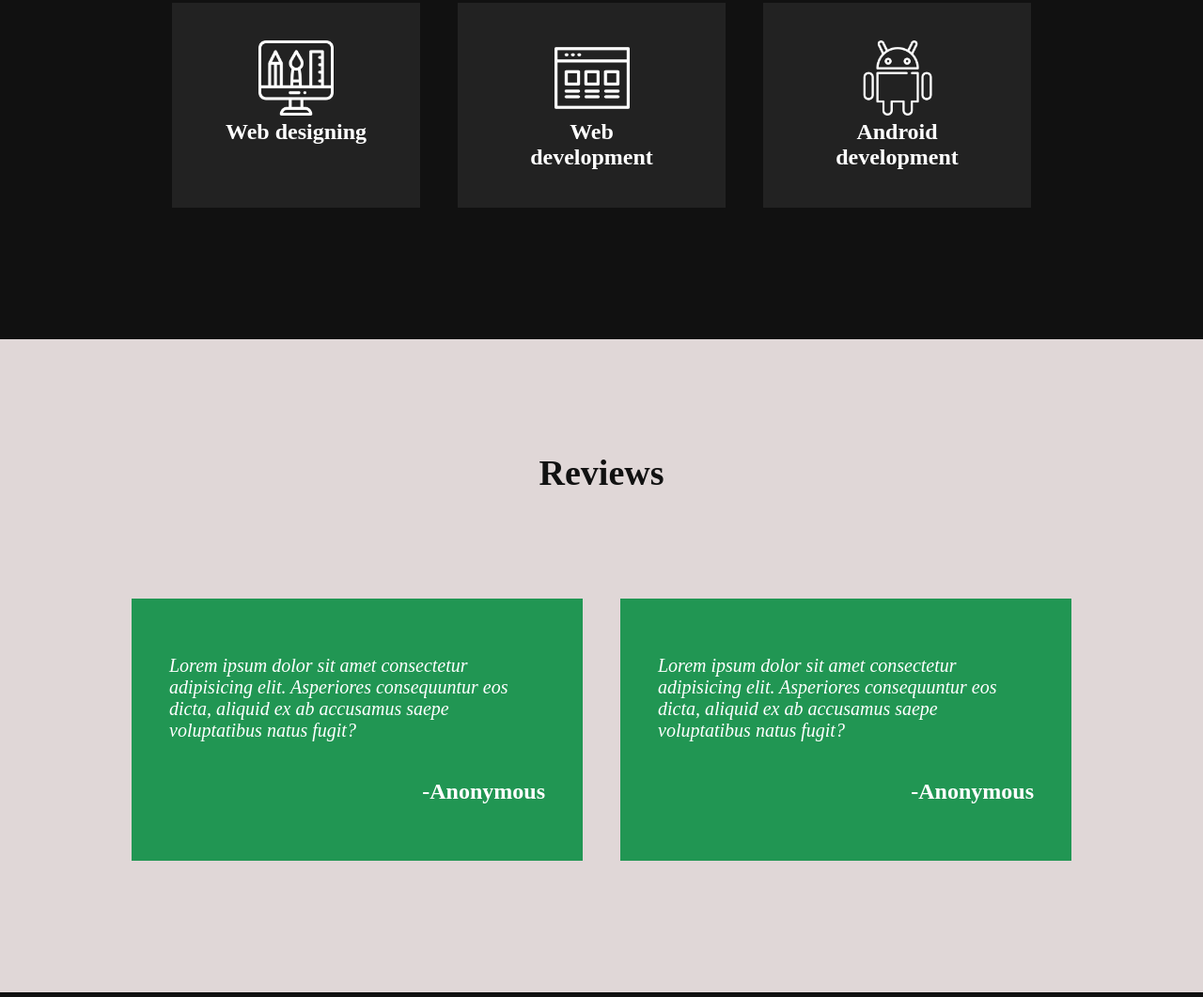
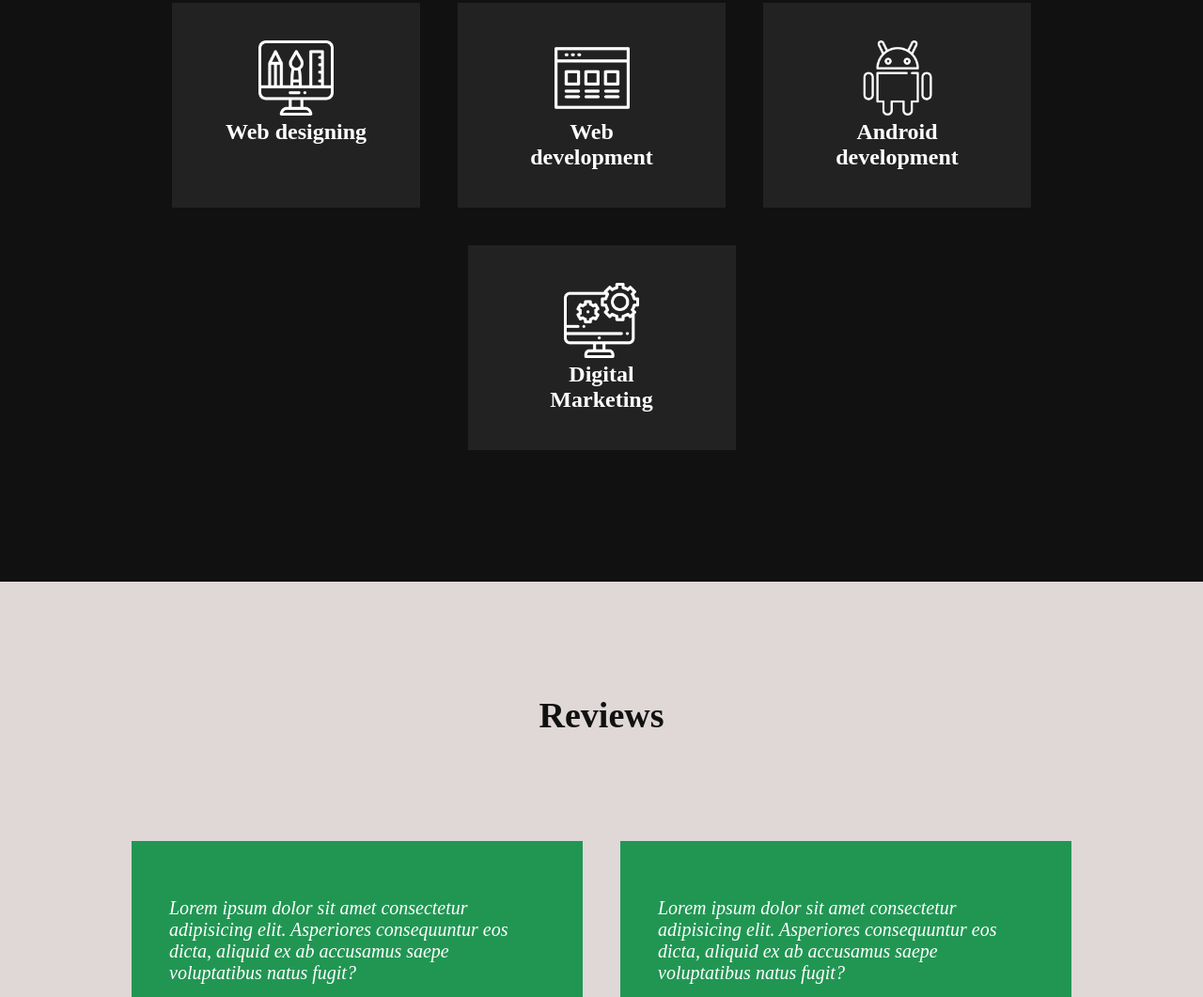
Before and after one commit to rachit260499/client_portfolio, a plain HTML site: page index.html in a window 1280 px wide. Shown: the part 1746-2807 px from the top of the page at 94% size. Drawn offline with Linux system fonts and the light colour scheme.

Commit message:
Update index.html

```diff
--- a/index.html
+++ b/index.html
@@ -60,6 +60,10 @@
             <div class="servicebx">
                 <img src="icon3 (1).png" alt="">
                 <h2>Android development</h2>
+            </div>
+            <div class="servicebx">
+                <img src="icon2.png" alt="">
+                <h2>Digital Marketing</h2>
             </div>
         </div>
     </section>
```
